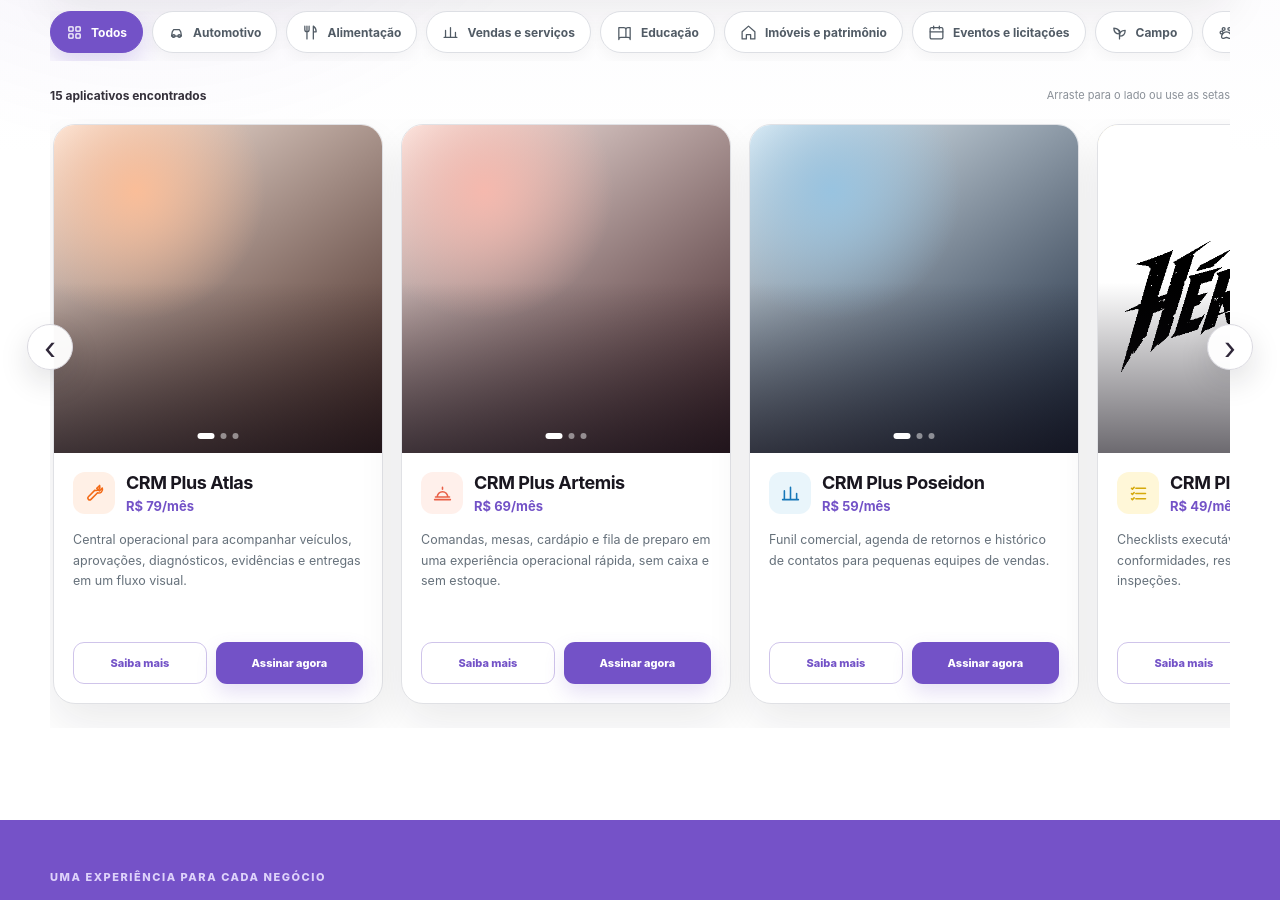
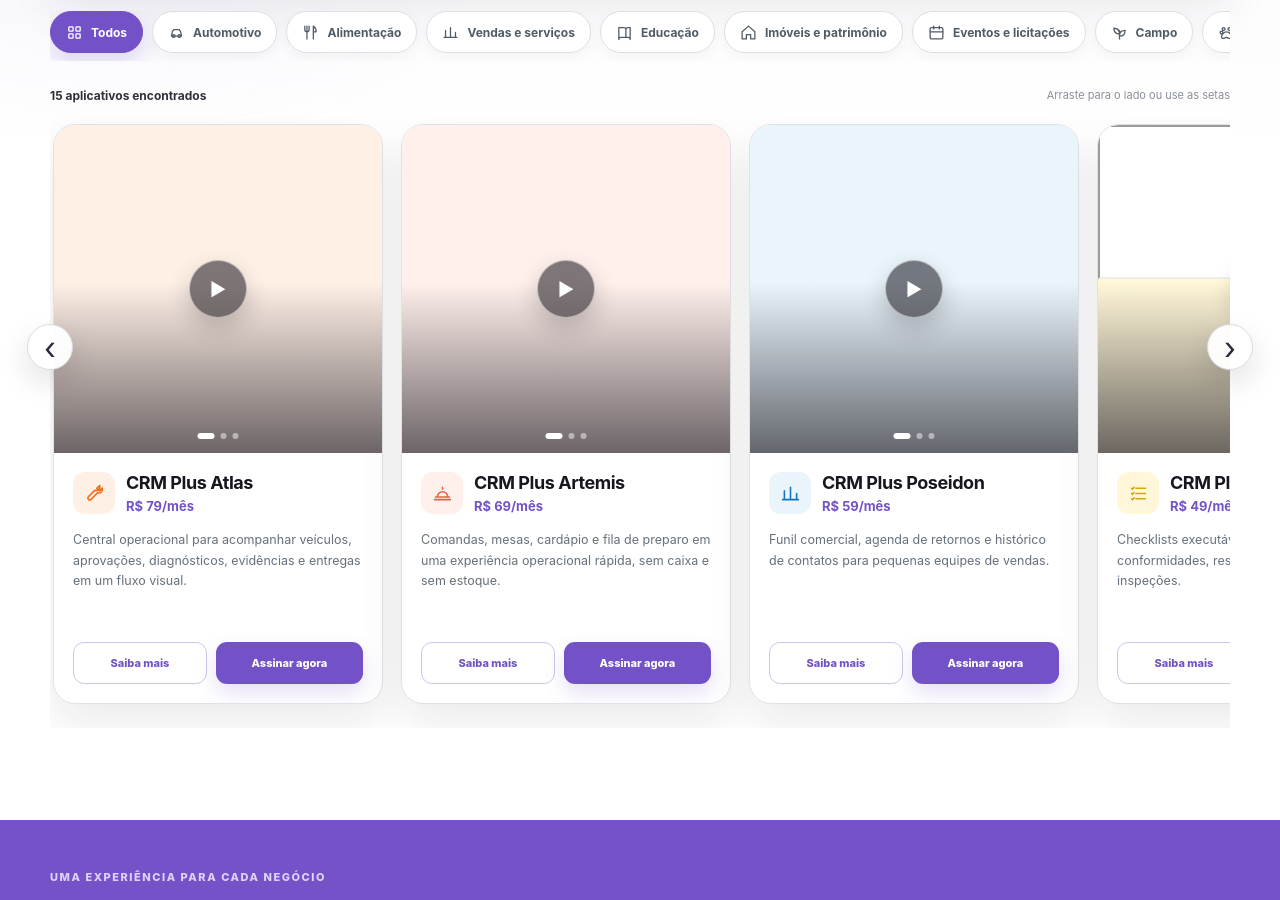
Before and after one commit to aruanmf446-hub/crmplus, a Next.js app: page / in a window 1280 px wide. Shown: the part 1100-2000 px from the top of the page. Built offline with nearby package versions, Linux system fonts and the light colour scheme.

Commit message:
fix: render covers and restore card media controls

```diff
--- a/components/HomeCatalog.tsx
+++ b/components/HomeCatalog.tsx
@@ -4,14 +4,7 @@ import Link from "next/link";
 import { useMemo, useRef, useState, type CSSProperties, type ChangeEvent, type KeyboardEvent, type MouseEvent } from "react";
 import { ProductIcon } from "@/components/ProductIcon";
 import type { Product } from "@/lib/apps";
-import {
-  formatMonthlyPrice,
-  getProductMedia,
-  getSearchText,
-  getStorefrontInfo,
-  normalizeSearch,
-  segmentFilters,
-} from "@/lib/storefront";
+import { formatMonthlyPrice, getProductMedia, getSearchText, getStorefrontInfo, normalizeSearch, segmentFilters } from "@/lib/storefront";
 import styles from "./HomeCatalog.module.css";
 
 type Props = { products: Product[] };
@@ -76,8 +69,8 @@ function ProductCard({ product }: { product: Product }) {
   const videoRef = useRef<HTMLVideoElement | null>(null);
   const info = getStorefrontInfo(product.slug);
   const media = getProductMedia(product.slug);
-  const hasMultipleImages = media.gallery.length > 1;
-  const mediaStyle = { "--product-color": product.color, "--product-soft": product.colorSoft, "--media-image": `url("${media.gallery[galleryIndex]}")` } as CSSProperties;
+  const currentSlide = media.gallery[galleryIndex];
+  const mediaStyle = { "--product-color": product.color, "--product-soft": product.colorSoft } as CSSProperties;
 
   async function startVideo() {
     if (videoUnavailable) return;
@@ -89,9 +82,13 @@ function ProductCard({ product }: { product: Product }) {
 
   return (
     <article className={styles.card} style={mediaStyle}>
-      <div className={styles.media} onMouseEnter={() => void startVideo()} onMouseLeave={() => stopVideo(true)} onClick={toggleVideo} role="button" tabIndex={0} onKeyDown={(event: KeyboardEvent<HTMLDivElement>) => { if (event.key === "Enter" || event.key === " ") toggleVideo(); }} aria-label={`Ver prévia do ${product.name}`}>
-        {!videoUnavailable ? <video ref={videoRef} className={videoActive ? styles.videoActive : undefined} src={media.video} poster={media.gallery[galleryIndex]} muted loop playsInline preload="metadata" onError={() => { setVideoUnavailable(true); setVideoActive(false); }} aria-hidden="true" /> : null}
-        {hasMultipleImages ? <><button className={`${styles.mediaArrow} ${styles.mediaArrowLeft}`} type="button" onClick={(event: MouseEvent<HTMLButtonElement>) => { event.stopPropagation(); moveGallery(-1); }} aria-label="Imagem anterior">‹</button><button className={`${styles.mediaArrow} ${styles.mediaArrowRight}`} type="button" onClick={(event: MouseEvent<HTMLButtonElement>) => { event.stopPropagation(); moveGallery(1); }} aria-label="Próxima imagem">›</button><div className={styles.dots}>{media.gallery.map((item, index) => <i className={index === galleryIndex ? styles.dotActive : undefined} key={item} />)}</div></> : null}
+      <div className={`${styles.media} crm-media`} onMouseEnter={() => void startVideo()} onMouseLeave={() => stopVideo(true)} onClick={toggleVideo} role="button" tabIndex={0} onKeyDown={(event: KeyboardEvent<HTMLDivElement>) => { if (event.key === "Enter" || event.key === " ") toggleVideo(); }} aria-label={`Ver prévia do ${product.name}`}>
+        {media.hasCover && currentSlide ? <iframe className="crm-cover-frame" src={currentSlide} title={`Capa do ${product.name}`} loading="lazy" tabIndex={-1} aria-hidden="true" /> : null}
+        <video ref={videoRef} className={videoActive ? styles.videoActive : undefined} src={media.video} poster={currentSlide || undefined} muted loop playsInline preload="metadata" onError={() => { setVideoUnavailable(true); setVideoActive(false); }} aria-hidden="true" />
+        <button className={`${styles.mediaArrow} ${styles.mediaArrowLeft}`} type="button" onClick={(event: MouseEvent<HTMLButtonElement>) => { event.stopPropagation(); moveGallery(-1); }} aria-label="Imagem anterior">‹</button>
+        <button className={`${styles.mediaArrow} ${styles.mediaArrowRight}`} type="button" onClick={(event: MouseEvent<HTMLButtonElement>) => { event.stopPropagation(); moveGallery(1); }} aria-label="Próxima imagem">›</button>
+        <span className={styles.playBadge} aria-hidden="true">{videoActive ? "Ⅱ" : "▶"}</span>
+        <div className={styles.dots} aria-label={`Imagem ${galleryIndex + 1} de ${media.gallery.length}`}>{media.gallery.map((item, index) => <i className={index === galleryIndex ? styles.dotActive : undefined} key={`${item || product.slug}-${index}`} />)}</div>
       </div>
       <div className={styles.cardBody}><div className={styles.cardIdentity}><span><ProductIcon slug={product.slug} size={21} /></span><div><h3>{product.name}</h3><strong>{formatMonthlyPrice(info.monthlyPrice)}</strong></div></div><p>{product.description}</p><div className={styles.cardActions}><Link className={styles.learnMore} href={`/aplicativos/${product.slug}`}>Saiba mais</Link><Link className={styles.subscribe} href={`/assinar/${product.slug}`}>Assinar agora</Link></div></div>
     </article>
```
